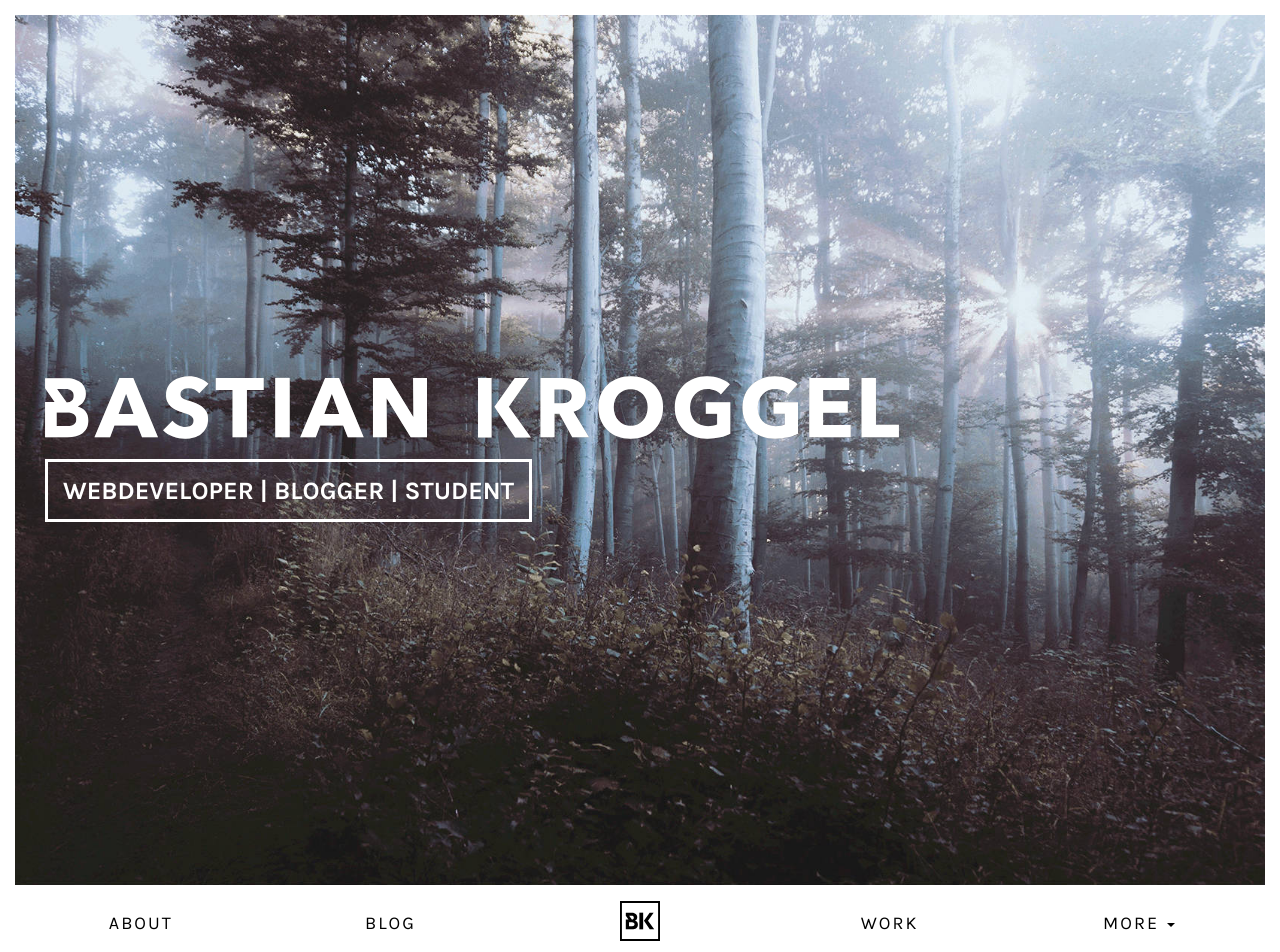
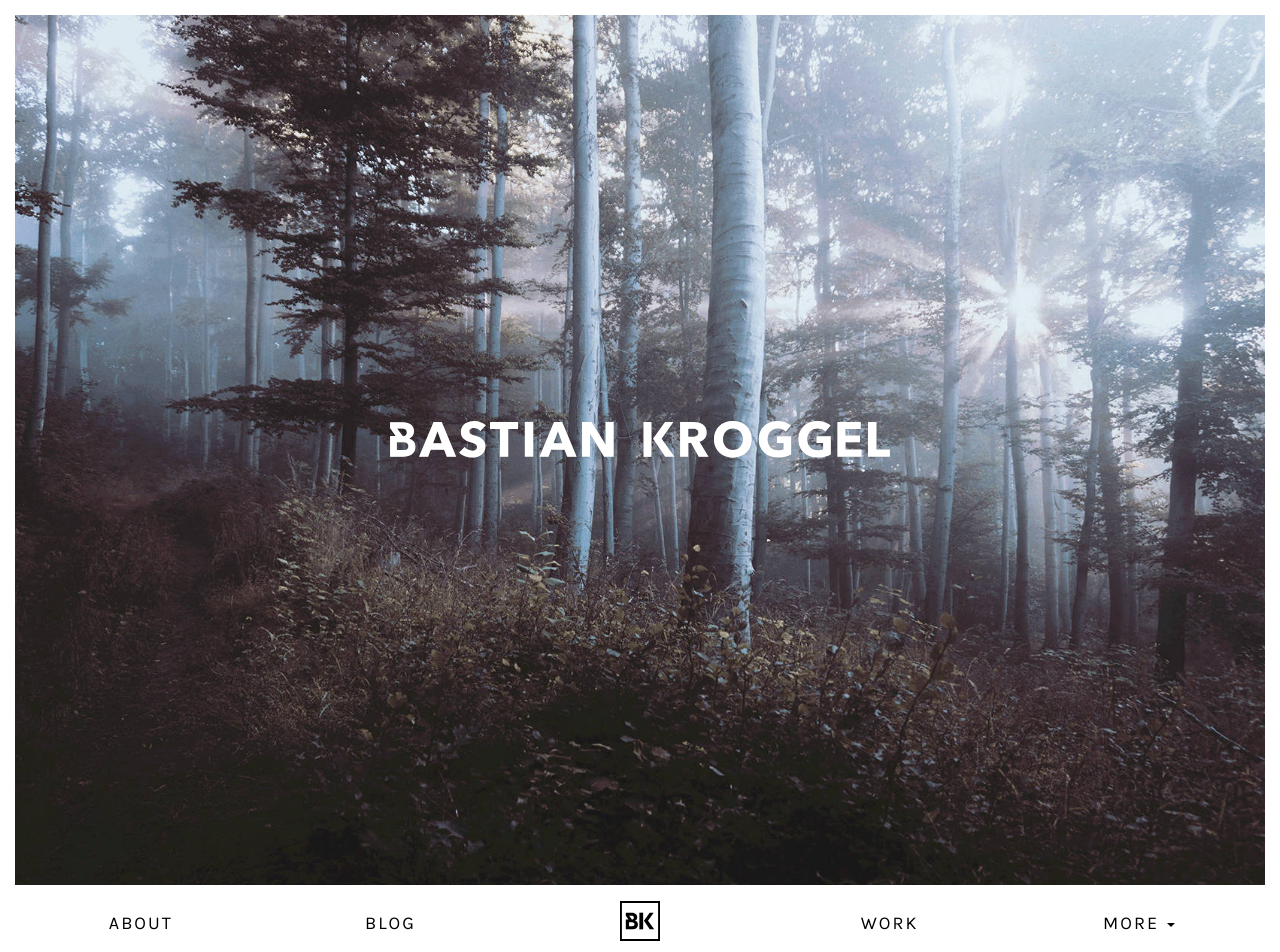
Before and after one commit to bkroggel/Zeppello, a Jekyll site: the page built from index.html, in a window 1280 px wide. Shown: the top 952 px of the page. Built offline with Jekyll 4.4.1, drawn with Linux system fonts in a browser that asks for light colours; nearby versions of some CDN libraries; some web fonts are replaced; a script that is not in the unit is left out.

Commit message:
little redesign of landing-header (much cleaner)

```diff
--- a/_includes/index-header.html
+++ b/_includes/index-header.html
@@ -36,9 +36,9 @@
           </g>
         </g>
       </svg>
-      <div class="header-frame">
-        <h1>webdeveloper <span class="hidden-xs">|</span><span class="hidden-sm hidden-md hidden-lg"><br></span> blogger <span class="hidden-xs">|</span><span class="hidden-sm hidden-md hidden-lg"><br></span> student</h1>
-      </div>
+      <!-- <div class="header-frame">
+        <h1>webdeveloper<span class="hidden-xs"> | </span><span class="hidden-sm hidden-md hidden-lg"><br></span>blogger<span class="hidden-xs"> | </span><span class="hidden-sm hidden-md hidden-lg"><br></span>student</h1>
+      </div> -->
     </div>
   </div>
 
--- a/_sass/index/_header.scss
+++ b/_sass/index/_header.scss
@@ -50,7 +50,7 @@ nav {
 }
 
 .stuck {
-  position:fixed;
+  position: fixed;
   top: 0;
   width: calc(100% - 30px);
 }
@@ -108,13 +108,9 @@ nav svg {
 }
 
 @media (min-width: 768px) {
-  .big-picture .vertical-fit {
-    text-align: left;
-    padding-left: 30px;
-  }
 
   .big-picture svg {
-    width: 70%;
+    width: 500px;
   }
 
   .header-frame {
```
